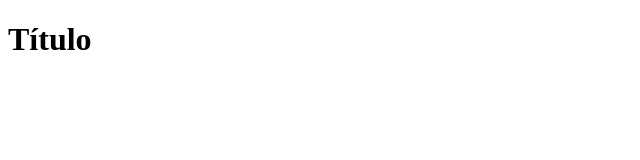
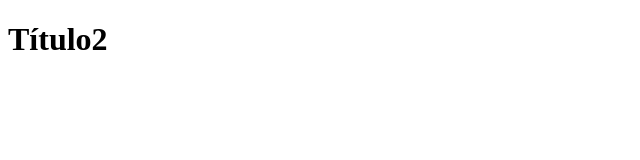
Before and after one commit to andresifp/HelloWorldGit, a plain HTML site: page index.html in a window 1280 px wide. Shown: the full height of the page, 0-640 px from the left. Drawn offline with Linux system fonts and the light colour scheme.

Commit message:
cambio titulo

```diff
--- a/index.html
+++ b/index.html
@@ -7,7 +7,7 @@
     <title>git</title>
 </head>
 <body>
-    <h1>Título</h1>
+    <h1>Título2</h1>
 
 </body>
 </html>
```
